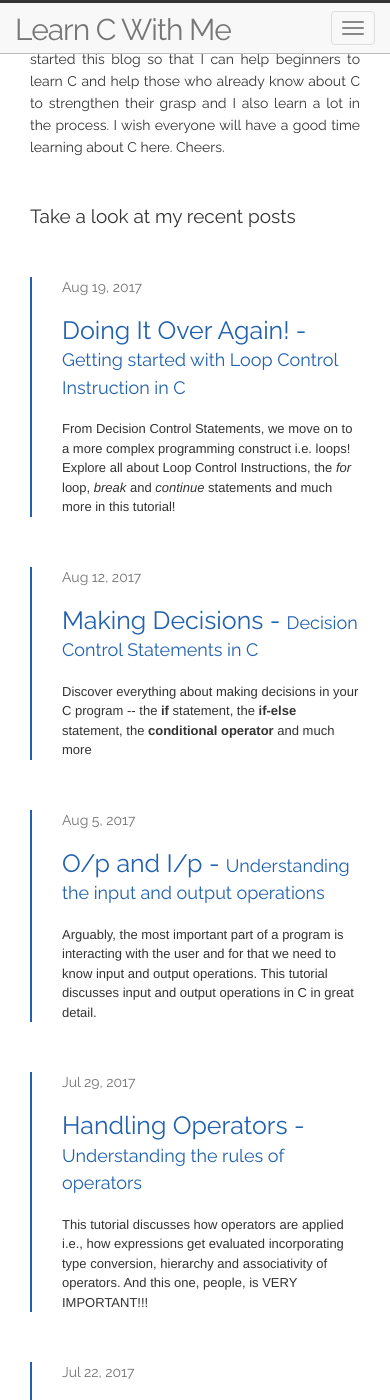
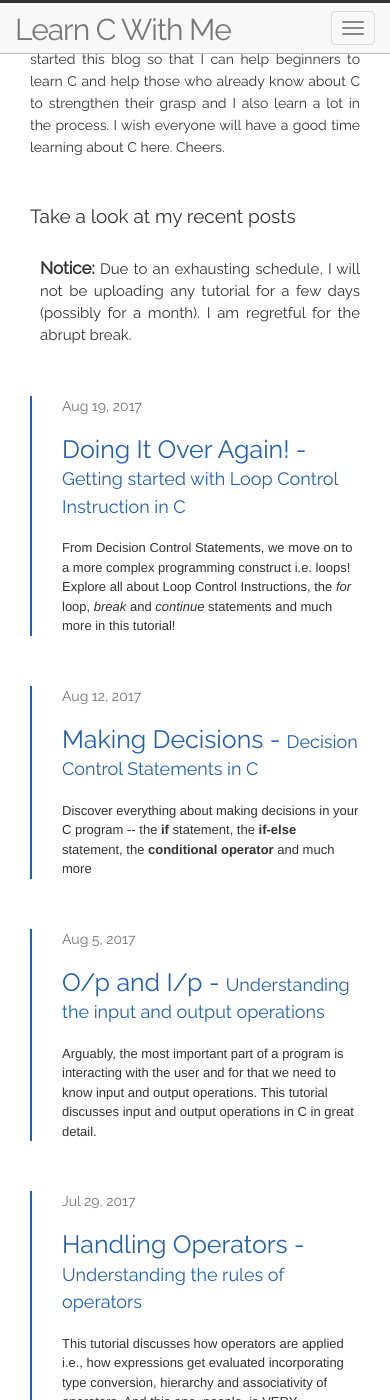
Before and after one commit to ankan17/learncwithme, a Jekyll site: the page built from index.html, in a window 390 px wide and 1400 px high, scrolled down 896 px. Built offline with Jekyll 4.4.1, drawn with Linux system fonts in a browser that asks for light colours; nearby versions of some CDN libraries.

Commit message:
Notice for some time off before uploading any future posts

```diff
--- a/index.html
+++ b/index.html
@@ -44,9 +44,9 @@ layout: default
             <div class="row">
                 <div class="col-md-offset-1 col-md-11 col-xs-12">
                     <h1 class="heading">Take a look at my recent posts</h1>
-                    <!-- <div class="notice">
-                        <p><strong>Notice:</strong> Extremely sorry for the month long gap. The 9th tutorial has been uploaded now, and I'll try my best to follow the schedule from now on. Cheers!</p>
-                    </div> -->
+                    <div class="notice">
+                        <p><strong>Notice:</strong> Due to an exhausting schedule, I will not be uploading any tutorial for a few days (possibly for a month). I am regretful for the abrupt break. </p>
+                    </div>
                     <ul class="post-list">
                         {% assign post_count = 0 %}
                         {% for post in site.posts %}
```
Also changed, not shown: _includes/css/index.css (+14 -0 lines).
